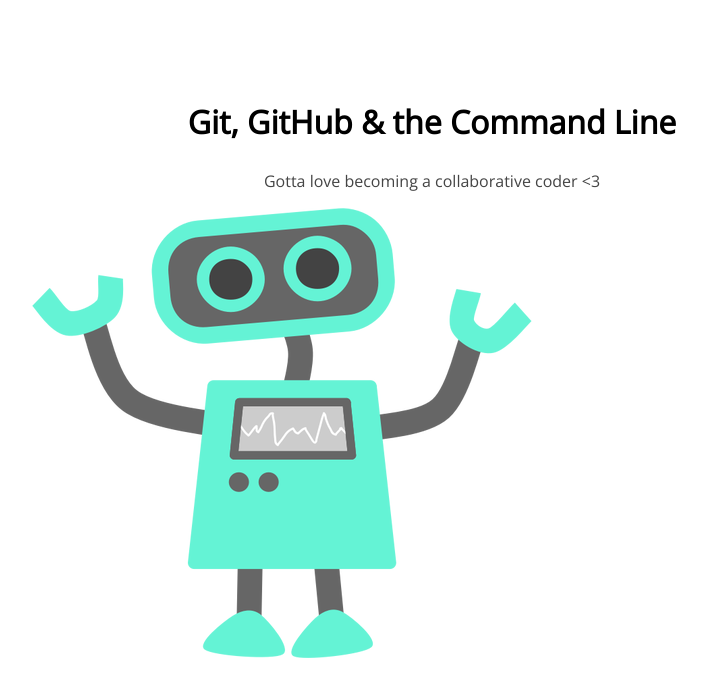
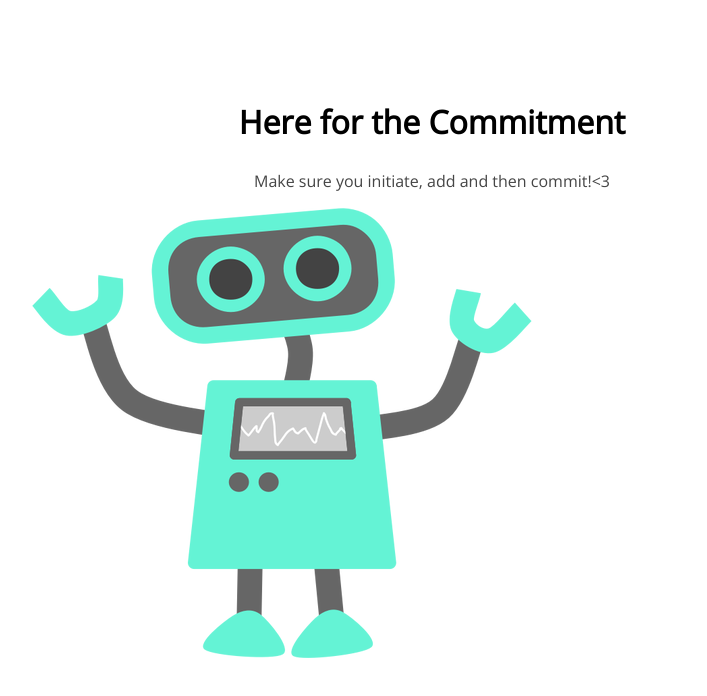
Before and after one commit to brighterhues/105-project, a plain HTML site: page index.html in a window 1280 px wide. Shown: the whole page, without its empty margins (208-915 px from the left). Drawn offline with nearby package versions, Linux system fonts and the light colour scheme.

Commit message:
Added new text

```diff
--- a/index.html
+++ b/index.html
@@ -8,8 +8,8 @@
 </head>
 <body>
 	<section>
-		<h1>Git, GitHub & the Command Line</h1>
-		<p>Gotta love becoming a collaborative coder <3</p>
+		<h1>Here for the Commitment</h1>
+		<p>Make sure you initiate, add and then commit!<3</p>
 		<img src="img/happy-blue-robot.png">
 	</section>
 </body>
```
